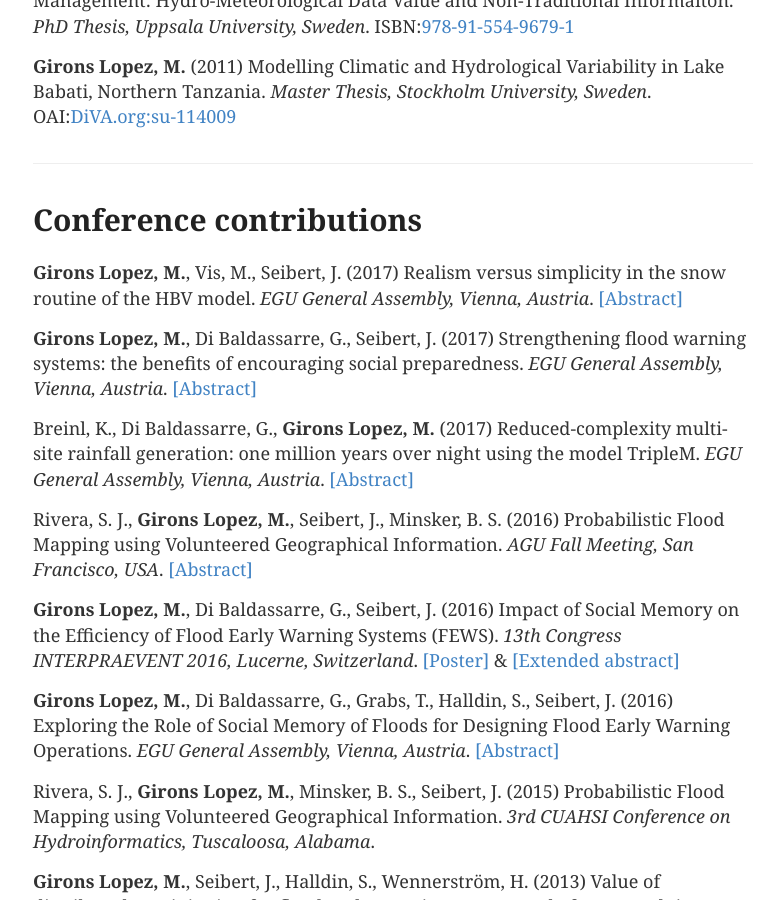
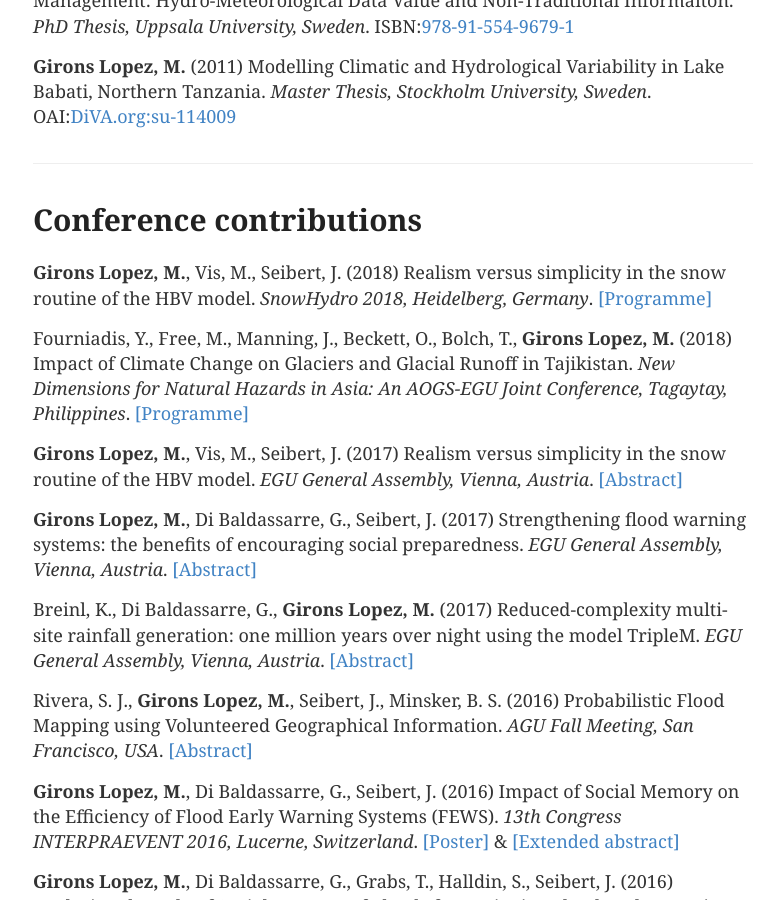
Before and after one commit to GironsLopez/GironsLopez.github.io, a Jekyll site: the page built from publications/index.md, in a window 1280 px wide and 900 px high, scrolled down 1586 px. Shown: the whole window, without its empty margins (247-1024 px from the left). Built offline with Jekyll 4.4.1, drawn with Linux system fonts in a browser that asks for light colours.

Commit message:
Update index.md

```diff
--- a/publications/index.md
+++ b/publications/index.md
@@ -42,6 +42,10 @@ Rivera, S. J., **Girons Lopez, M.**, Seibert, J., Minsker, B. S. (2017). Flood d
 
 # Conference contributions
 
+**Girons Lopez, M.**, Vis, M., Seibert, J. (2018) Realism versus simplicity in the snow routine of the HBV model. *SnowHydro 2018, Heidelberg, Germany*. [[Programme]](http://www.geog.uni-heidelberg.de/md/chemgeo/geog/hydro/snowhydro_final-program.pdf){:target="_blank"}
+
+Fourniadis, Y., Free, M., Manning, J., Beckett, O., Bolch, T., **Girons Lopez, M.** (2018) Impact of Climate Change on Glaciers and Glacial Runoff in Tajikistan. *New Dimensions for Natural Hazards in Asia: An AOGS-EGU Joint Conference, Tagaytay, Philippines*. [[Programme]](http://nathazards.org/doc/Presentation_Schedule.pdf){:target="_blank"}
+
 **Girons Lopez, M.**, Vis, M., Seibert, J. (2017) Realism versus simplicity in the snow routine of the HBV model. *EGU General Assembly, Vienna, Austria*. [[Abstract]](http://meetingorganizer.copernicus.org/EGU2017/EGU2017-13395.pdf){:target="_blank"}
 
 **Girons Lopez, M.**, Di Baldassarre, G., Seibert, J. (2017) Strengthening flood warning systems: the benefits of encouraging social preparedness. *EGU General Assembly, Vienna, Austria*. [[Abstract]](http://meetingorganizer.copernicus.org/EGU2017/EGU2017-14212-1.pdf){:target="_blank"}
```
